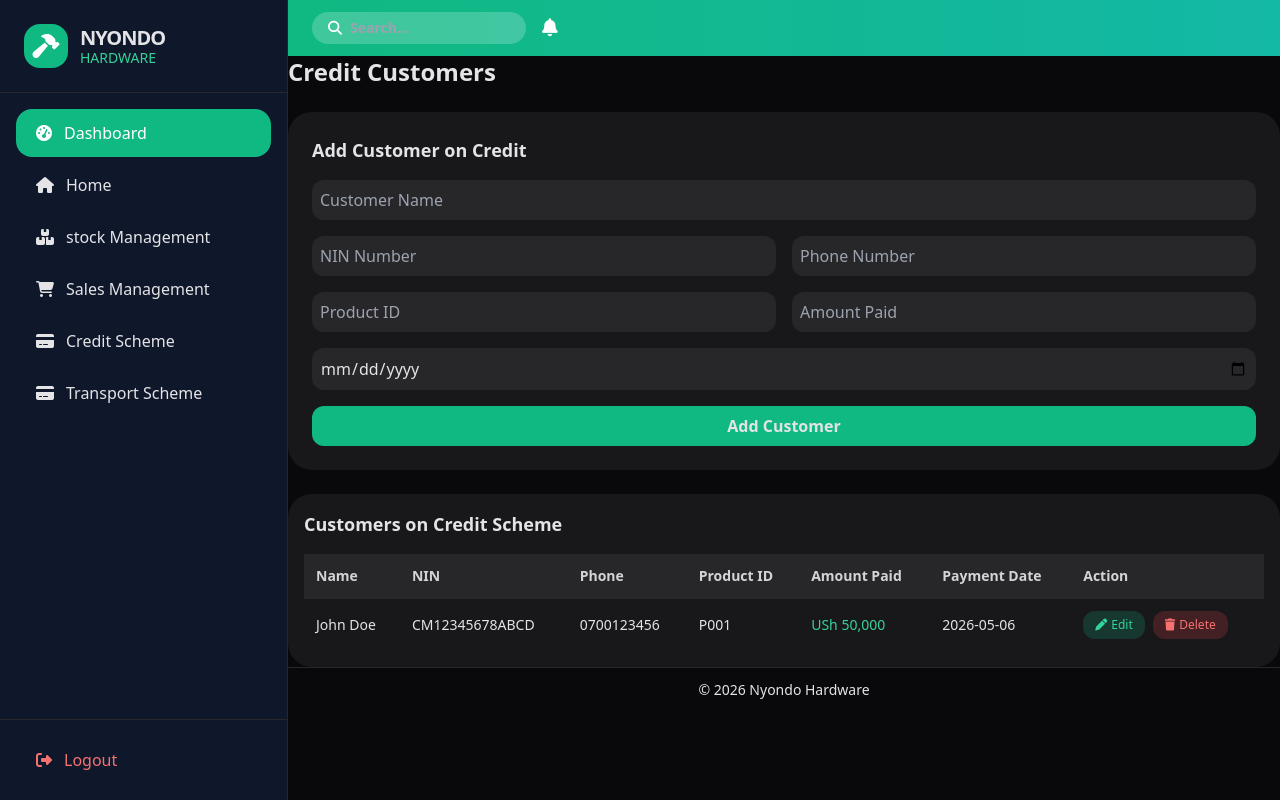
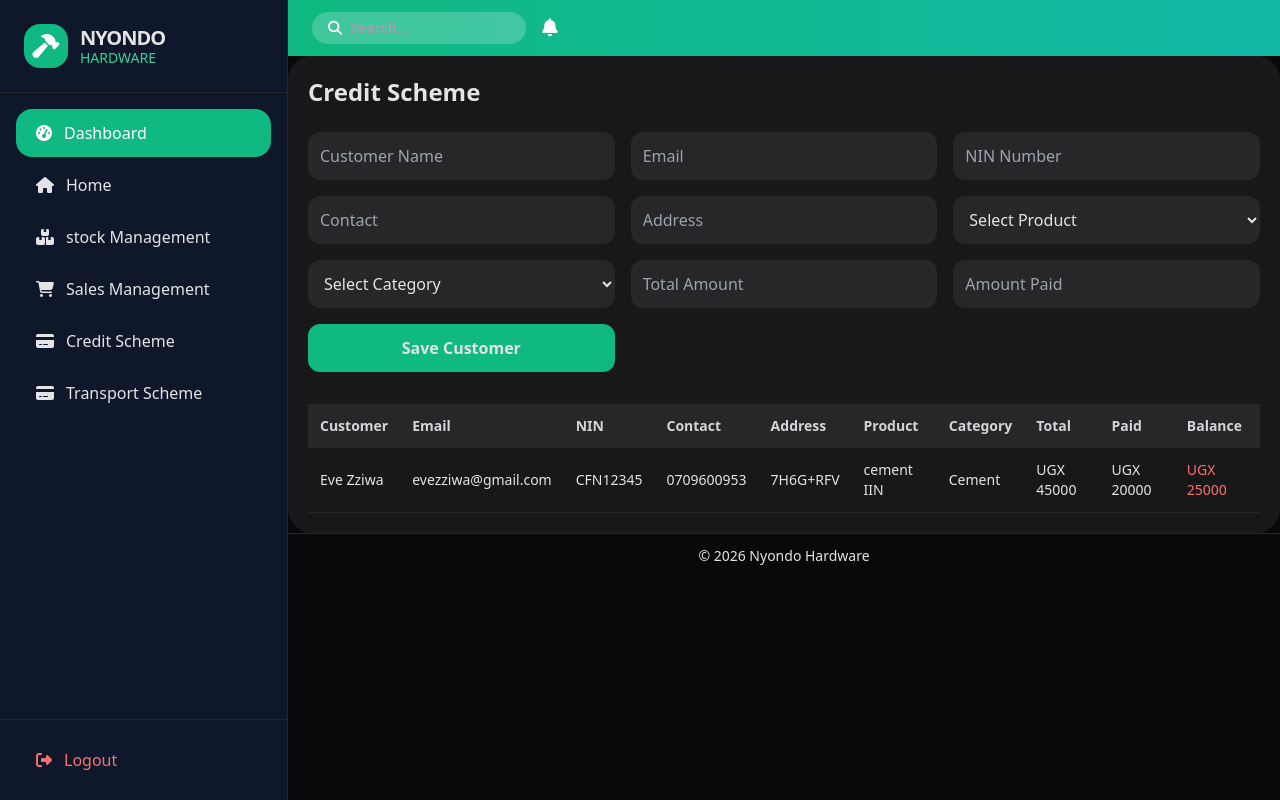
Before and after one commit to eve250/nyondo_system, a Django app: page /creditscheme/ in a window 1280 px wide. Run offline with Django 5.2, Linux system fonts and the light colour scheme; data comes from the database, SQL or seed files in the repository; both versions use the stored data as it was after the commit; some libraries are stand-ins or nearby versions.

Commit message:
worked on my credit scheme

```diff
--- a/nyondo_project/nyondo_app/templates/base.html
+++ b/nyondo_project/nyondo_app/templates/base.html
@@ -58,11 +58,11 @@
                 <i class="fa-solid fa-boxes-stacked"></i> stock Management
             </a>
 
-            <a href="viewsale/" class="flex items-center gap-3 px-5 py-3 rounded-2xl hover:bg-white/10">
+            <a href="/viewsales/" class="flex items-center gap-3 px-5 py-3 rounded-2xl hover:bg-white/10">
                 <i class="fa-solid fa-cart-shopping"></i> Sales Management
             </a>
 
-             <a href="creditscheme/" class="flex items-center gap-3 px-5 py-3 rounded-2xl hover:bg-white/10">
+             <a href="/creditscheme/" class="flex items-center gap-3 px-5 py-3 rounded-2xl hover:bg-white/10">
                 <i class="fa-solid fa-credit-card"></i> Credit Scheme
             </a>
 
--- a/nyondo_project/nyondo_app/templates/creditscheme.html
+++ b/nyondo_project/nyondo_app/templates/creditscheme.html
@@ -1,136 +1,176 @@
 {% extends 'base.html' %}
 
-{% block title %}Customers{% endblock %}
+{% block title %}Credit Scheme{% endblock %}
 
 {% block content %}
 
-<h2 class="text-2xl font-semibold mb-6">Credit Customers</h2>
+<div class="bg-zinc-900 p-5 rounded-3xl">
 
-<!-- 🔹 FORM -->
-<div class="bg-zinc-900 p-6 rounded-3xl mb-6">
+    <h2 class="text-2xl font-bold mb-6">
+        Credit Scheme
+    </h2>
 
-    <h3 class="text-lg font-semibold mb-4">Add Customer on Credit</h3>
+    <!-- FORM -->
+    <form method="POST"
+          class="grid grid-cols-3 gap-4 mb-8">
 
-    <form method="POST" class="grid grid-cols-2 gap-4">
         {% csrf_token %}
 
-        <input type="text" name="name" placeholder="Customer Name"
-            class="p-2 rounded-xl bg-zinc-800 outline-none col-span-2">
+        <input type="text"
+               name="customer_name"
+               placeholder="Customer Name"
+               class="p-3 rounded-xl bg-zinc-800 outline-none">
 
-        <input type="text" name="nin" placeholder="NIN Number"
-            class="p-2 rounded-xl bg-zinc-800 outline-none">
 
-        <input type="text" name="phone" placeholder="Phone Number"
-            class="p-2 rounded-xl bg-zinc-800 outline-none">
+        <input type="email"
+               name="email"
+               placeholder="Email"
+               class="p-3 rounded-xl bg-zinc-800 outline-none">
 
-        <input type="text" name="product_id" placeholder="Product ID"
-            class="p-2 rounded-xl bg-zinc-800 outline-none">
 
-        <input type="number" name="amount_paid" placeholder="Amount Paid"
-            class="p-2 rounded-xl bg-zinc-800 outline-none">
+        <input type="text"
+               name="nin_number"
+               placeholder="NIN Number"
+               class="p-3 rounded-xl bg-zinc-800 outline-none">
 
-        <input type="date" name="payment_date"
-            class="p-2 rounded-xl bg-zinc-800 outline-none col-span-2">
 
-        <button class="col-span-2 bg-emerald-500 hover:bg-emerald-600 p-2 rounded-xl font-semibold">
-            Add Customer
+        <input type="text"
+               name="contact"
+               placeholder="Contact"
+               class="p-3 rounded-xl bg-zinc-800 outline-none">
+
+
+        <input type="text"
+               name="address"
+               placeholder="Address"
+               class="p-3 rounded-xl bg-zinc-800 outline-none">
+
+
+        <!-- PRODUCT -->
+        <select name="product_name"
+                class="p-3 rounded-xl bg-zinc-800 outline-none">
+
+            <option value="">Select Product</option>
+
+            {% for product in products %}
+                <option value="{{ product.id }}">
+                    {{ product.product_name }}
+                </option>
+            {% endfor %}
+
+        </select>
+
+
+        <!-- CATEGORY -->
+        <select name="categories_name"
+                class="p-3 rounded-xl bg-zinc-800 outline-none">
+
+            <option value="">Select Category</option>
+
+            {% for category in categories %}
+                <option value="{{ category.id }}">
+                    {{ category.name }}
+                </option>
+            {% endfor %}
+
+        </select>
+
+
+        <input type="number"
+               name="total_amount"
+               placeholder="Total Amount"
+               class="p-3 rounded-xl bg-zinc-800 outline-none">
+
+
+        <input type="number"
+               name="amount_paid"
+               placeholder="Amount Paid"
+               class="p-3 rounded-xl bg-zinc-800 outline-none">
+
+
+        <button class="bg-emerald-500 hover:bg-emerald-600 p-3 rounded-xl font-semibold">
+            Save Customer
         </button>
 
     </form>
-</div>
 
 
-<!-- 🔹 TABLE -->
-<div class="bg-zinc-900 p-4 rounded-3xl">
 
-    <h3 class="text-lg font-semibold mb-4">Customers on Credit Scheme</h3>
+    <!-- TABLE -->
+    <div class="overflow-x-auto">
 
-    <div class="overflow-x-auto">
         <table class="w-full text-sm">
 
             <thead class="bg-zinc-800 text-zinc-300">
+
                 <tr>
-                    <th class="p-3 text-left">Name</th>
+                    <th class="p-3 text-left">Customer</th>
+                    <th class="p-3 text-left">Email</th>
                     <th class="p-3 text-left">NIN</th>
-                    <th class="p-3 text-left">Phone</th>
-                    <th class="p-3 text-left">Product ID</th>
-                    <th class="p-3 text-left">Amount Paid</th>
-                    <th class="p-3 text-left">Payment Date</th>
-                    <th class="p-3 text-left">Action</th>
+                    <th class="p-3 text-left">Contact</th>
+                    <th class="p-3 text-left">Address</th>
+                    <th class="p-3 text-left">Product</th>
+                    <th class="p-3 text-left">Category</th>
+                    <th class="p-3 text-left">Total</th>
+                    <th class="p-3 text-left">Paid</th>
+                    <th class="p-3 text-left">Balance</th>
                 </tr>
+
             </thead>
 
             <tbody>
 
-                <!-- SAMPLE ROW -->
-                <tr class="border-t border-zinc-800 hover:bg-zinc-800/50">
-                    <td class="p-3">John Doe</td>
-                    <td class="p-3">CM12345678ABCD</td>
-                    <td class="p-3">0700123456</td>
-                    <td class="p-3">P001</td>
-                    <td class="p-3 text-emerald-400">USh 50,000</td>
-                    <td class="p-3">2026-05-06</td>
+                {% for customer in customers %}
 
-                    <td class="p-3 flex gap-2">
+                <tr class="border-b border-zinc-800">
 
-                        <!-- EDIT -->
-                        <a href="/editscheme/" class="bg-emerald-500/20 hover:bg-emerald-500/30 text-emerald-400 px-3 py-1.5 rounded-xl text-xs flex items-center gap-1">
-                            <i class="fa-solid fa-pen"></i> Edit
-                        </a>
+                    <td class="p-3">
+                        {{ customer.customer_name }}
+                    </td>
 
-                        <!-- DELETE -->
-                        <a href="#" class="bg-red-500/20 hover:bg-red-500/30 text-red-400 px-3 py-1.5 rounded-xl text-xs flex items-center gap-1">
-                            <i class="fa-solid fa-trash"></i> Delete
-                        </a>
+                    <td class="p-3">
+                        {{ customer.email }}
+                    </td>
 
+                    <td class="p-3">
+                        {{ customer.nin_number }}
                     </td>
+
+                    <td class="p-3">
+                        {{ customer.contact }}
+                    </td>
+
+                    <td class="p-3">
+                        {{ customer.address }}
+                    </td>
+
+                    <td class="p-3">
+                        {{ customer.product }}
+                    </td>
+
+                    <td class="p-3">
+                        {{ customer.category }}
+                    </td>
+
+                    <td class="p-3">
+                        UGX {{ customer.total_amount }}
+                    </td>
+
+                    <td class="p-3">
+                        UGX {{ customer.amount_paid }}
+                    </td>
+
+                    <td class="p-3 text-red-400">
+                        UGX {{ customer.balance }}
+                    </td>
+
                 </tr>
+
+                {% endfor %}
 
             </tbody>
 
         </table>
-    </div>
-
-</div>
-
-<!-- 🔹 UPDATE MODAL -->
-<div id="editModal" class="fixed inset-0 bg-black/60 hidden items-center justify-center">
-
-    <div class="bg-zinc-900 p-6 rounded-3xl w-full max-w-lg">
-
-        <h3 class="text-lg font-semibold mb-4">Update Customer</h3>
-
-        <form method="POST" class="space-y-3">
-            {% csrf_token %}
-
-            <input type="text" id="edit_name" name="name"
-                class="w-full p-2 rounded-xl bg-zinc-800 outline-none">
-
-            <input type="text" id="edit_nin" name="nin"
-                class="w-full p-2 rounded-xl bg-zinc-800 outline-none">
-
-            <input type="text" id="edit_phone" name="phone"
-                class="w-full p-2 rounded-xl bg-zinc-800 outline-none">
-
-            <input type="text" id="edit_product" name="product_id"
-                class="w-full p-2 rounded-xl bg-zinc-800 outline-none">
-
-            <input type="number" id="edit_amount" name="amount_paid"
-                class="w-full p-2 rounded-xl bg-zinc-800 outline-none">
-
-            <input type="date" id="edit_date" name="payment_date"
-                class="w-full p-2 rounded-xl bg-zinc-800 outline-none">
-
-            <div class="flex gap-2">
-                <button class="bg-emerald-500 px-4 py-2 rounded-xl w-full">Update</button>
-
-                <button type="button" onclick="closeModal()"
-                    class="bg-zinc-700 px-4 py-2 rounded-xl w-full">
-                    Cancel
-                </button>
-            </div>
-
-        </form>
 
     </div>
 
--- a/nyondo_project/nyondo_app/templates/receipt.html
+++ b/nyondo_project/nyondo_app/templates/receipt.html
@@ -35,7 +35,7 @@
 
     </div>
     <div>
-        <button onclick="window.print()" class="bg-white text-black px-4 py-2 rounded-xl">
+        <button onclick="window.print()" class="bg-green-600 text-black px-4 py-2 rounded-xl">
             Print Receipt
         </button>
     </div>
--- a/nyondo_project/nyondo_app/views.py
+++ b/nyondo_project/nyondo_app/views.py
@@ -1,5 +1,5 @@
 from django.shortcuts import render,redirect,get_object_or_404
-from .models import Stock,Categories,Products,Sales
+from .models import Stock,Categories,Products,Sales,CreditScheme
 import random
 # Create your views here.
 # LOGIN
@@ -13,42 +13,36 @@ def dashboard(request):
 
 def viewstock(request):
 
-    # -------------------------
-    # ADD STOCK (FORM SUBMIT)
-    # -------------------------
+    products = Products.objects.all()
+    categories = Categories.objects.all()
+
     if request.method == "POST":
 
-        product_id = request.POST.get("product")
-        category_id = request.POST.get("category")
-        quantity = request.POST.get("quantity")
-        supplier = request.POST.get("supplier")
-        payment_status = request.POST.get("payment_status")
+        product_id = request.POST.get("product_name")
+        quantity = int(request.POST.get("quantity"))
 
-        # fetch real objects (IMPORTANT)
         product = Products.objects.get(id=product_id)
-        category = Categories.objects.get(id=category_id)
+
+        # increase product quantity
+        product.quantity += quantity
+        product.save()
 
         Stock.objects.create(
-            product=product,
-            categories=category,
+            product_name=product,
+            categories=product.categories,
             quantity=quantity,
-            supplier=supplier,
-            payment_status=payment_status
+            supplier=request.POST.get("supplier"),
+            payment_status=request.POST.get("payment_status")
         )
 
         return redirect("viewstock")
 
-    # -------------------------
-    # VIEW STOCK (TABLE)
-    # -------------------------
     stocks = Stock.objects.all()
-    products = Products.objects.all()
-    categories = Categories.objects.all()
 
     return render(request, "viewstock.html", {
-        "stocks": stocks,
-        "products": products,
-        "categories": categories
+        'stocks': stocks,
+        'products': products,
+        'categories': categories
     })
 
 def categories(request):
@@ -67,7 +61,7 @@ def categories(request):
 
         )
 
-        return redirect('')
+        return redirect('viewstock')
 
     # VIEW CATEGORIES
     categories = Categories.objects.all()
@@ -131,19 +125,13 @@ def updatestock(request, pk):
 
 
 
-# CREDIT SCHEME
-def creditscheme(request):
-
-    return render(request, 'creditscheme.html', )
-
-
 # EDIT CREDIT CUSTOMER
 def editscheme(request):
     return render(request, 'editscheme.html', )
 
 # ADD SALE
 
-import random
+
 
 def addsale(request):
 
@@ -187,37 +175,21 @@ def addsale(request):
         for i in range(len(product_ids)):
 
             if product_ids[i] and quantities[i]:
-
                 product = Products.objects.get(id=product_ids[i])
-
                 category = Categories.objects.get(id=category_ids[i])
-
                 quantity = int(quantities[i])
-
                 unit_price = product.unit_price
-
                 total_amount = quantity * unit_price
-
                 Sales.objects.create(
-
                     customer=customer,
-
                     product_name=product,
-
                     categories=category,
-
                     quantity=quantity,
-
                     unit_price=unit_price,
-
                     total_amount=total_amount,
-
                     amount_paid=amount_paid,
-
                     balance=balance,
-
                     receipt=f"Receipt {receipt_number}",
-
                     receipt_number=receipt_number
                 )
 
@@ -241,6 +213,8 @@ def viewsales(request):
         'sales': sales
     })
 
+
+
 # RECEIPT
 def receipt(request, receipt_number):
 
@@ -255,3 +229,49 @@ def receipt(request, receipt_number):
         'sales': sales,
         'total': total
     })
+
+def creditscheme(request):
+
+    products = Products.objects.all()
+    categories = Categories.objects.all()
+
+    if request.method == "POST":
+
+        customer_name = request.POST.get("customer_name")
+        email = request.POST.get("email")
+        nin_number = request.POST.get("nin_number")
+        contact = request.POST.get("contact")
+        address = request.POST.get("address")
+
+        product_id = request.POST.get("product_name")
+        category_id = request.POST.get("categories_name")
+
+        amount_paid = int(request.POST.get("amount_paid"))
+        total_amount = int(request.POST.get("total_amount"))
+
+        product = Products.objects.get(id=product_id)
+        category = Categories.objects.get(id=category_id)
+
+        CreditScheme.objects.create(
+            customer_name=customer_name,
+            email=email,
+            nin_number=nin_number,
+            contact=contact,
+            address=address,
+            product=product,
+            category=category,
+            amount_paid=amount_paid,
+            total_amount=total_amount
+        )
+
+        return redirect("creditscheme")
+
+    customers = CreditScheme.objects.all().order_by("-id")
+
+    context = {
+        "customers": customers,
+        "products": products,
+        "categories": categories
+    }
+
+    return render(request, "creditscheme.html", context)
--- a/nyondo_project/nyondo_project/urls.py
+++ b/nyondo_project/nyondo_project/urls.py
@@ -24,7 +24,7 @@ urlpatterns = [
     path('update/',views.updatestock, name='updatestock'),
     path('creditscheme/',views.creditscheme, name='creditscheme'),
     path('editscheme/',views.editscheme, name='editscheme'),
-    path('viewsale/',views.viewsales, name='viewsales'),
+    path('viewsales/',views.viewsales, name='viewsales'),
     path('addsale/',views.addsale, name='addsale'),
     path('receipt/<int:receipt_number>/', views.receipt, name='receipt'),
     path('login/',views.login, name='login'),
```
Also changed, not shown: nyondo_project/nyondo_app/models.py (+20 -2 lines), nyondo_project/nyondo_app/templates/viewstock.html (+218 -57 lines), nyondo_project/db.sqlite3, nyondo_project/nyondo_app/migrations/0001_initial.py, nyondo_project/nyondo_app/migrations/0002_alter_products_product_name.py (deleted), nyondo_project/nyondo_app/migrations/0003_alter_products_color.py (deleted), nyondo_project/nyondo_app/migrations/0004_remove_products_color.py (deleted), nyondo_project/nyondo_app/templates/viewsales.html (renamed from nyondo_project/nyondo_app/templates/viewsale.html).
